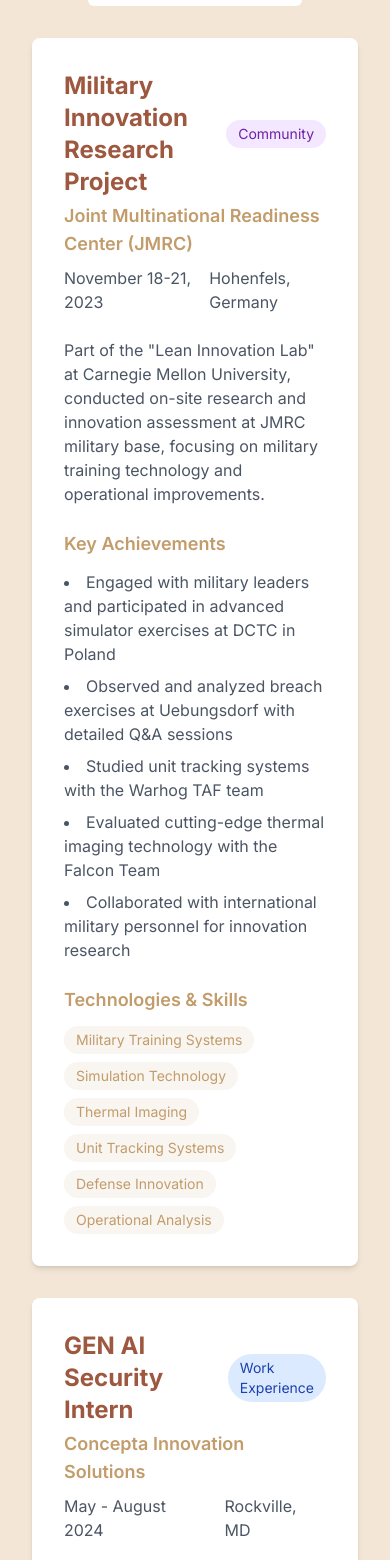
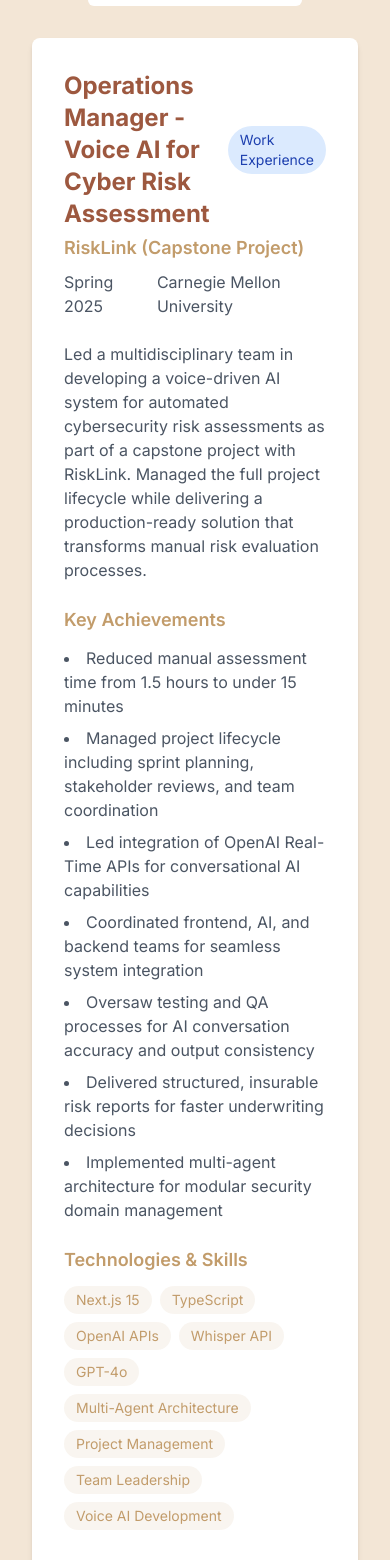
Before and after one commit to khushi2609/khushimshah_website, a Next.js app: page /in-action in a window 390 px wide. Shown: the part 430-1990 px from the top of the page. Built offline with nearby package versions, Linux system fonts and the light colour scheme.

Commit message:
new projects added

```diff
--- a/src/app/in-action/page.tsx
+++ b/src/app/in-action/page.tsx
@@ -17,6 +17,36 @@
 }
 
 const experiences: Experience[] = [
+  {
+    id: 'risklink-capstone',
+    title: 'Operations Manager - Voice AI for Cyber Risk Assessment',
+    company: 'RiskLink (Capstone Project)',
+    date: 'Spring 2025',
+    location: 'Carnegie Mellon University',
+    description: 'Led a multidisciplinary team in developing a voice-driven AI system for automated cybersecurity risk assessments as part of a capstone project with RiskLink. Managed the full project lifecycle while delivering a production-ready solution that transforms manual risk evaluation processes.',
+    achievements: [
+      'Reduced manual assessment time from 1.5 hours to under 15 minutes',
+      'Managed project lifecycle including sprint planning, stakeholder reviews, and team coordination',
+      'Led integration of OpenAI Real-Time APIs for conversational AI capabilities',
+      'Coordinated frontend, AI, and backend teams for seamless system integration',
+      'Oversaw testing and QA processes for AI conversation accuracy and output consistency',
+      'Delivered structured, insurable risk reports for faster underwriting decisions',
+      'Implemented multi-agent architecture for modular security domain management'
+    ],
+    technologies: [
+      'Next.js 15',
+      'TypeScript',
+      'OpenAI APIs',
+      'Whisper API',
+      'GPT-4o',
+      'Multi-Agent Architecture',
+      'Project Management',
+      'Team Leadership',
+      'Voice AI Development'
+    ],
+    category: 'work',
+    image: '/in-action/risklinkTeam.jpg'
+  },
   {
     id: 'jmrc-project',
     title: 'Military Innovation Research Project',
@@ -189,7 +219,7 @@
               key={experience.id}
               className="bg-white rounded-lg shadow-md overflow-hidden hover:shadow-lg transition-shadow"
             >
-              <div className={`${experience.id === 'jmrc-project' || experience.id === 'defcon-involvement' ? 'grid grid-cols-1 md:grid-cols-2 gap-0' : ''}`}>
+              <div>
                 {/* Content Section */}
                 <div className="p-8">
                   <div className="mb-6">
@@ -248,14 +278,13 @@
 
                 {/* Image Section */}
                 {experience.image && (
-                  <div className="relative w-full h-full order-first md:order-last">
+                  <div className="relative w-full aspect-[918/663]">
                     <Image
                       src={experience.image}
                       alt={`${experience.title} image`}
                       fill
-                      sizes="(max-width: 768px) 100vw, 50vw"
+                      sizes="100vw"
                       quality={100}
-                      priority
                       className="object-cover"
                     />
                   </div>
--- a/src/app/projects/page.tsx
+++ b/src/app/projects/page.tsx
@@ -20,6 +20,22 @@
 
 const projects: Project[] = [
   {
+    id: 'voice-ai-cyber-risk',
+    title: 'Voice AI for Cyber Risk Assessment',
+    description: 'Voice-driven AI system that conducts end-to-end cybersecurity risk assessments for organizations and generates structured, insurable risk reports.',
+    technologies: ['Next.js 15', 'TypeScript', 'Tailwind CSS', 'OpenAI APIs', 'Whisper API', 'GPT-4o', 'Multi-Agent Architecture'],
+    achievements: [
+      'Reduced manual assessment time from 1.5 hours to under 15 minutes',
+      'Built conversational AI system using OpenAI Real-Time APIs',
+      'Implemented multi-agent architecture for modular security domains',
+      'Created voice-only interface for accessibility and ease of use',
+      'Generated structured PDF reports for insurer review',
+      'Enabled faster underwriting decisions with structured risk data',
+      'Managed full project lifecycle as Operations Manager'
+    ],
+    status: 'completed'
+  },
+  {
     id: 'soc-implementation',
     title: 'Security Operations Centre Implementation',
     description: 'Orchestrated the establishment of a cutting-edge SOC center leveraging modern technologies for robust security monitoring and threat intelligence.',
@@ -31,7 +47,7 @@
       'Working on OpenCTI and MISP integration for threat intelligence sharing',
       'Enhanced EDR capabilities through Wazuh integration'
     ],
-    status: 'ongoing'
+    status: 'completed'
   },
   {
     id: 'web-server-analysis',
--- a/src/app/skills/page.tsx
+++ b/src/app/skills/page.tsx
@@ -19,6 +19,7 @@
       { "name": "C++", "description": "Optimizing system performance through efficient memory management and low-level programming for critical security applications." },
       { "name": "SQL", "description": "Designing and optimizing complex database queries for efficient data retrieval and security auditing, ensuring data integrity and confidentiality." },
       { "name": "JavaScript/TypeScript", "description": "Developing interactive and secure web applications, utilizing modern frameworks like React and Angular for enhanced user experience." },
+      { "name": "Next.js", "description": "Building modern React applications with server-side rendering, routing, and optimized performance for enterprise-level web development." },
       { "name": "Shell Scripting", "description": "Automating system administration tasks and security operations for efficient incident response and configuration management." }
     ]
   },
@@ -57,10 +58,20 @@
     "title": "Proficiencies",
     "skills": [
       { "name": "Project Management", "description": "Strategic planning and meticulous execution, ensuring projects are delivered on time and within scope." },
+      { "name": "Operations Management", "description": "Managing full project lifecycles including team coordination, sprint planning, stakeholder reviews, and quality assurance processes for complex technical initiatives." },
       { "name": "Technical Writing", "description": "Crafting clear, concise, and comprehensive documentation tailored for diverse audiences, facilitating knowledge transfer and informed decision-making." },
       { "name": "Team Leadership", "description": "Fostering collaborative environments, empowering team members, and driving collective success through effective coordination and motivation." },
       { "name": "Problem Solving", "description": "Employing rigorous analytical thinking to identify root causes, develop innovative solutions, and mitigate risks effectively." },
       { "name": "Communication", "description": "Building strong relationships and ensuring alignment among stakeholders through clear, persuasive, and empathetic communication." }
+    ]
+  },
+  {
+    "title": "AI & Machine Learning",
+    "skills": [
+      { "name": "OpenAI APIs", "description": "Integrating advanced AI capabilities including GPT-4o for conversational AI and Whisper API for real-time speech recognition in production applications." },
+      { "name": "Multi-Agent Architecture", "description": "Designing and implementing modular AI systems with specialized agents for different domains, enabling scalable and maintainable AI solutions." },
+      { "name": "Voice AI Development", "description": "Building voice-driven applications with real-time speech processing, natural language understanding, and conversational interfaces." },
+      { "name": "AI Report Generation", "description": "Developing automated systems that convert conversational inputs into structured reports and documentation using AI-powered templating and parsing." }
     ]
   }
 ];
```
Also changed, not shown: public/in-action/risklinkTeam.jpg (added).
